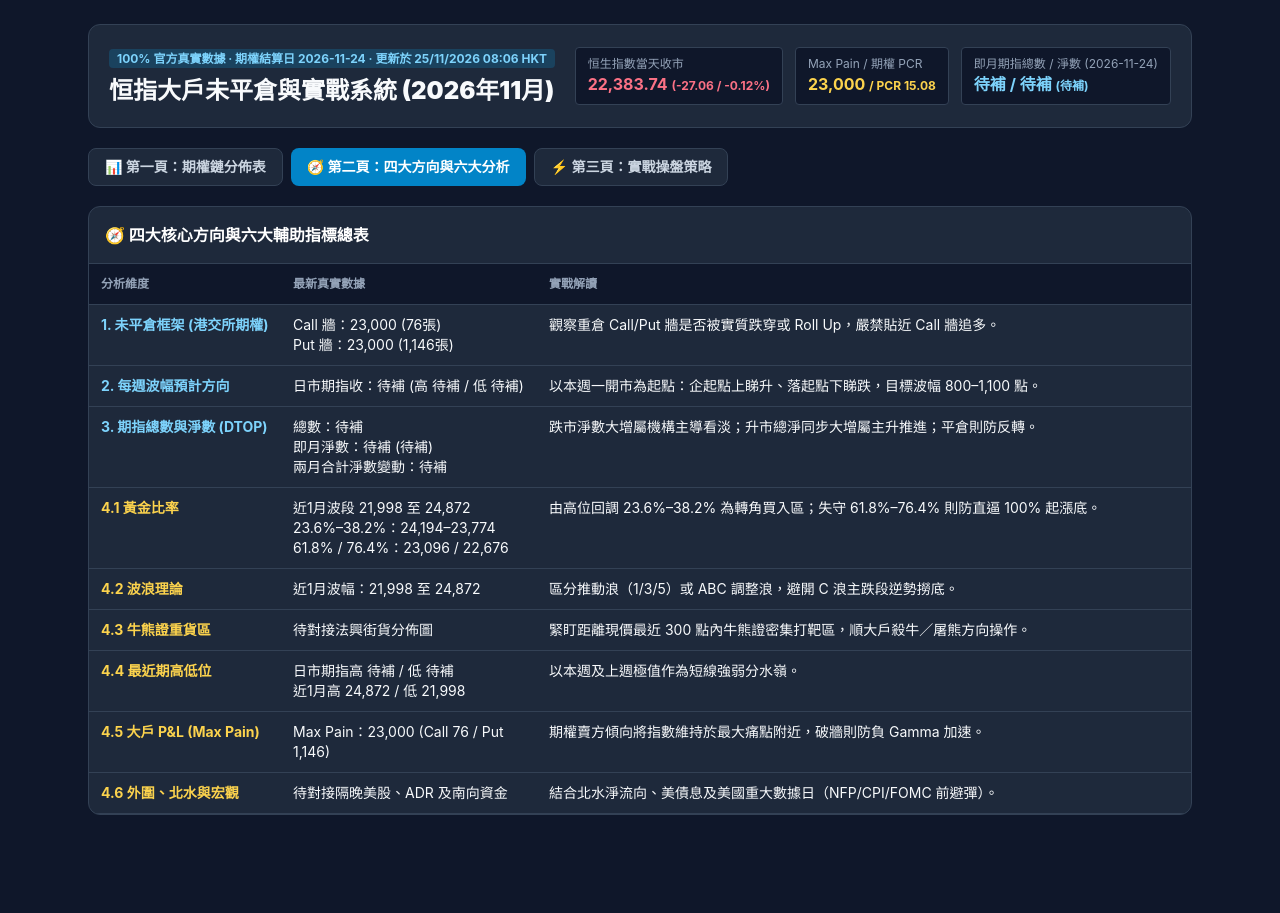
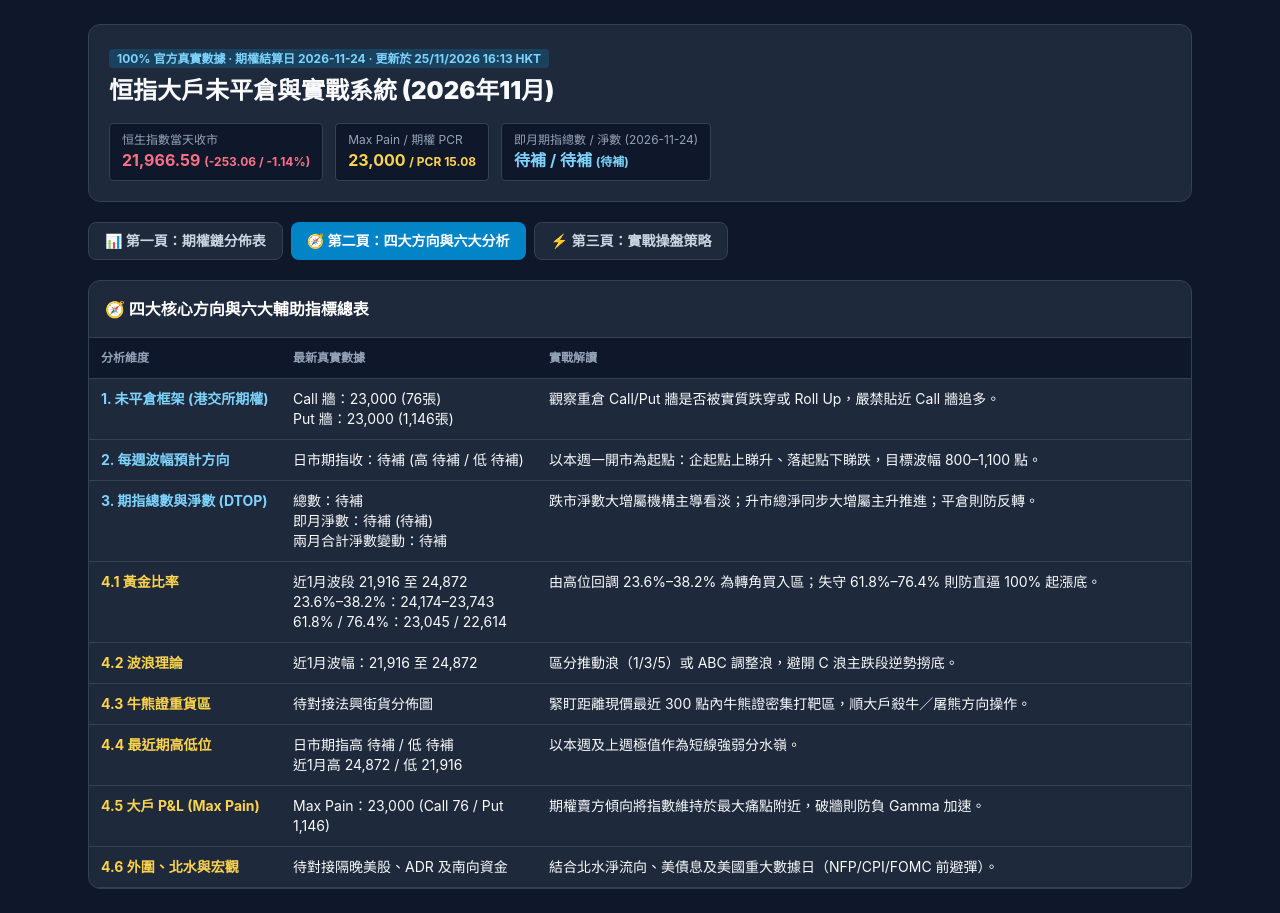
Before and after one commit to Henry-cheunghin/hsi-options-data, a plain HTML site: page index.html in a window 1280 px wide. Both pictures are taken after a click on the button "🧭 第二頁：四大方向與六大分析". Before the commit the page ends 839 px from the top, so only its background shows below. Drawn offline with nearby package versions, Linux system fonts and the light colour scheme.

Commit message:
chore: auto update HKEX HSI options data (2026-11-25 16:13 HKT)

```diff
--- a/index.html
+++ b/index.html
@@ -18,13 +18,13 @@
 
   <header class="card p-4 sm:p-5 flex flex-wrap justify-between items-center gap-4">
     <div>
-      <span class="text-xs px-2 py-0.5 rounded bg-sky-500/20 text-sky-300 font-bold">100% 官方真實數據 · 期權結算日 2026-11-24 · 更新於 25/11/2026 08:06 HKT</span>
+      <span class="text-xs px-2 py-0.5 rounded bg-sky-500/20 text-sky-300 font-bold">100% 官方真實數據 · 期權結算日 2026-11-24 · 更新於 25/11/2026 16:13 HKT</span>
       <h1 class="text-xl sm:text-2xl font-black mt-1.5">恒指大戶未平倉與實戰系統 (2026年11月)</h1>
     </div>
     <div class="flex flex-wrap gap-3 text-xs">
       <div class="bg-slate-900 px-3 py-2 rounded border border-slate-700">
         <div class="text-slate-400">恒生指數當天收市</div>
-        <div class="text-base font-bold text-rose-400">22,383.74 <span class="text-xs">(-27.06 / -0.12%)</span></div>
+        <div class="text-base font-bold text-rose-400">21,966.59 <span class="text-xs">(-253.06 / -1.14%)</span></div>
       </div>
       <div class="bg-slate-900 px-3 py-2 rounded border border-slate-700">
         <div class="text-slate-400">Max Pain / 期權 PCR</div>
@@ -92,10 +92,10 @@
             <tr><td class="font-bold text-sky-300">1. 未平倉框架 (港交所期權)</td><td>Call 牆：23,000 (76張)<br>Put 牆：23,000 (1,146張)</td><td>觀察重倉 Call/Put 牆是否被實質跌穿或 Roll Up，嚴禁貼近 Call 牆追多。</td></tr>
             <tr><td class="font-bold text-sky-300">2. 每週波幅預計方向</td><td>日市期指收：待補 (高 待補 / 低 待補)</td><td>以本週一開市為起點：企起點上睇升、落起點下睇跌，目標波幅 800–1,100 點。</td></tr>
             <tr><td class="font-bold text-sky-300">3. 期指總數與淨數 (DTOP)</td><td>總數：待補<br>即月淨數：待補 (待補)<br>兩月合計淨數變動：待補</td><td>跌市淨數大增屬機構主導看淡；升市總淨同步大增屬主升推進；平倉則防反轉。</td></tr>
-            <tr><td class="font-bold text-amber-300">4.1 黃金比率</td><td>近1月波段 21,998 至 24,872<br>23.6%–38.2%：24,194–23,774<br>61.8% / 76.4%：23,096 / 22,676</td><td>由高位回調 23.6%–38.2% 為轉角買入區；失守 61.8%–76.4% 則防直逼 100% 起漲底。</td></tr>
-            <tr><td class="font-bold text-amber-300">4.2 波浪理論</td><td>近1月波幅：21,998 至 24,872</td><td>區分推動浪（1/3/5）或 ABC 調整浪，避開 C 浪主跌段逆勢撈底。</td></tr>
+            <tr><td class="font-bold text-amber-300">4.1 黃金比率</td><td>近1月波段 21,916 至 24,872<br>23.6%–38.2%：24,174–23,743<br>61.8% / 76.4%：23,045 / 22,614</td><td>由高位回調 23.6%–38.2% 為轉角買入區；失守 61.8%–76.4% 則防直逼 100% 起漲底。</td></tr>
+            <tr><td class="font-bold text-amber-300">4.2 波浪理論</td><td>近1月波幅：21,916 至 24,872</td><td>區分推動浪（1/3/5）或 ABC 調整浪，避開 C 浪主跌段逆勢撈底。</td></tr>
             <tr><td class="font-bold text-amber-300">4.3 牛熊證重貨區</td><td>待對接法興街貨分佈圖</td><td>緊盯距離現價最近 300 點內牛熊證密集打靶區，順大戶殺牛／屠熊方向操作。</td></tr>
-            <tr><td class="font-bold text-amber-300">4.4 最近期高低位</td><td>日市期指高 待補 / 低 待補<br>近1月高 24,872 / 低 21,998</td><td>以本週及上週極值作為短線強弱分水嶺。</td></tr>
+            <tr><td class="font-bold text-amber-300">4.4 最近期高低位</td><td>日市期指高 待補 / 低 待補<br>近1月高 24,872 / 低 21,916</td><td>以本週及上週極值作為短線強弱分水嶺。</td></tr>
             <tr><td class="font-bold text-amber-300">4.5 大戶 P&amp;L (Max Pain)</td><td>Max Pain：23,000 (Call 76 / Put 1,146)</td><td>期權賣方傾向將指數維持於最大痛點附近，破牆則防負 Gamma 加速。</td></tr>
             <tr><td class="font-bold text-amber-300">4.6 外圍、北水與宏觀</td><td>待對接隔晚美股、ADR 及南向資金</td><td>結合北水淨流向、美債息及美國重大數據日（NFP/CPI/FOMC 前避彈）。</td></tr>
           </tbody>
```
